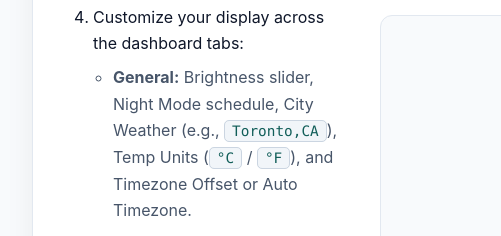
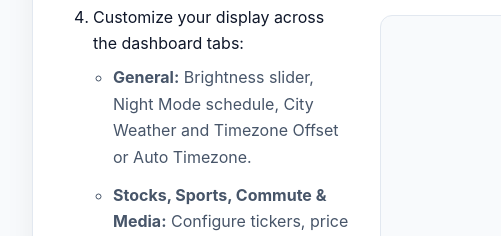
Before and after one commit to mortuza001/infomatrix3d, a plain HTML site: page setup.html in a window 1280 px wide. Shown: the part 2192-2428 px from the top of the page, 98-599 px from the left. Drawn offline with Linux system fonts and the light colour scheme.

Commit message:
Update setup.html

```diff
--- a/setup.html
+++ b/setup.html
@@ -542,7 +542,7 @@
             <li>Make sure your phone or computer is connected to that <strong>same Wi-Fi network</strong>, then type the new IP address into your browser (e.g., <code>http://192.168.0.105</code>).</li>
             <li>Customize your display across the dashboard tabs:
               <ul>
-                <li><strong>General:</strong> Brightness slider, Night Mode schedule, City Weather (e.g., <code>Toronto,CA</code>), Temp Units (<code>°C</code> / <code>°F</code>), and Timezone Offset or Auto Timezone.</li>
+                <li><strong>General:</strong> Brightness slider, Night Mode schedule, City Weather and Timezone Offset or Auto Timezone.</li>
                 <li><strong>Stocks, Sports, Commute &amp; Media:</strong> Configure tickers, price alerts, leagues, transit routes, banners, and GIFs.</li>
                 <li><strong>Top Action Bar:</strong> Start <strong>Pomodoro</strong> mode, switch to <strong>Visualizer</strong> mode, or <strong>Reboot</strong> the unit.</li>
               </ul>
```
